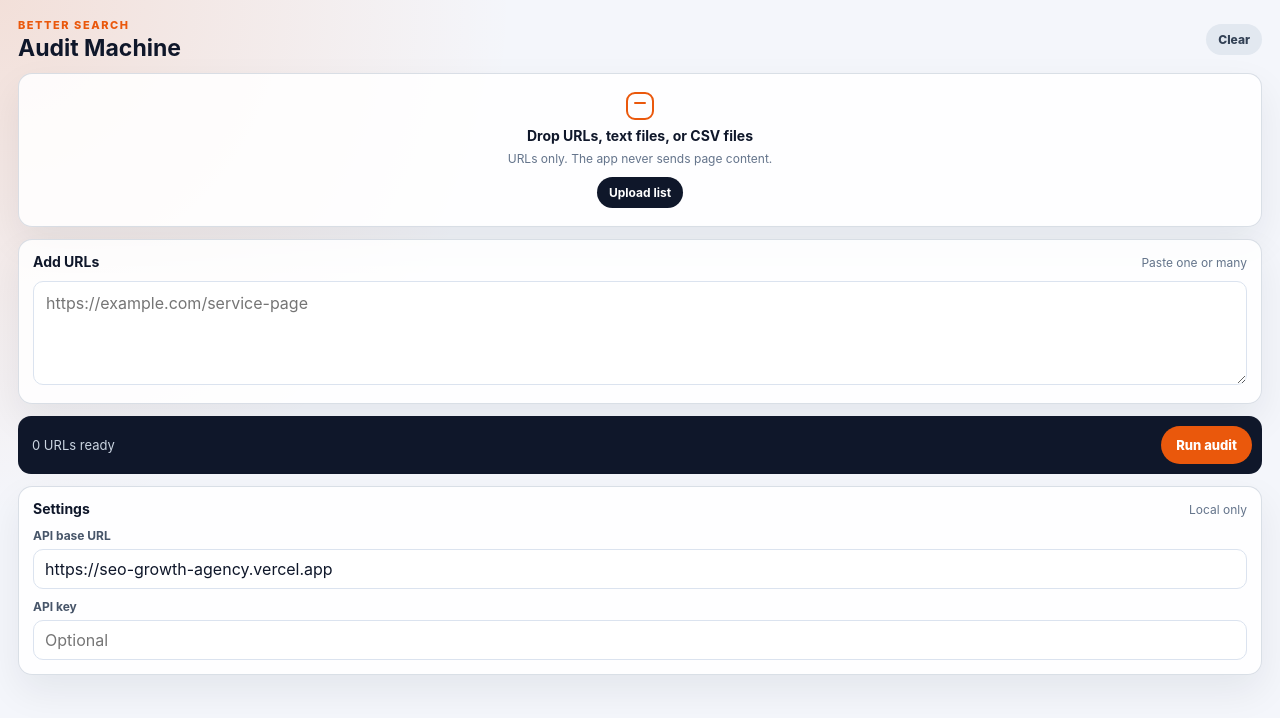
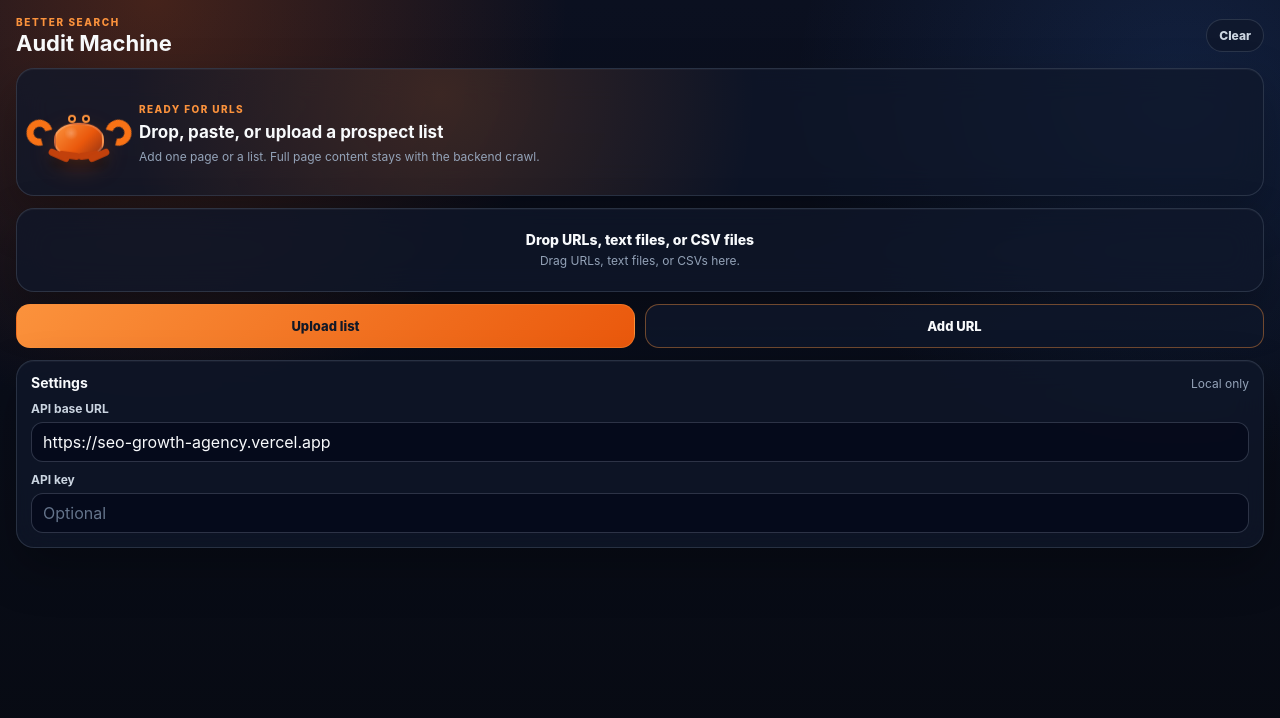
Before and after one commit to tpurdon7/seo-business, a React (Vite) app in the folder audit-mac-app/: page / in a window 1280 px wide. Shown: the top 718 px of the page. Built offline with nearby package versions, Linux system fonts and the light colour scheme.

Commit message:
Refresh Mac audit app UI

```diff
--- a/audit-mac-app/src/App.tsx
+++ b/audit-mac-app/src/App.tsx
@@ -1,7 +1,7 @@
 import { useEffect, useMemo, useState } from "react";
 
 import { createBatchAudit, getAuditJob } from "./lib/api";
-import { parseUrls } from "./lib/parseUrls";
+import { parseUrlFiles, parseUrls } from "./lib/parseUrls";
 import type { AppSettings, AuditJobItem, JobStatus } from "./lib/types";
 import { DropZone } from "./components/DropZone";
 import { JobProgress } from "./components/JobProgress";
@@ -28,6 +28,7 @@ export function App() {
   const [settings, setSettings] = useState<AppSettings>(loadSettings);
   const [draft, setDraft] = useState("");
   const [urls, setUrls] = useState<string[]>([]);
+  const [showUrlInput, setShowUrlInput] = useState(false);
   const [jobId, setJobId] = useState<string | null>(null);
   const [jobStatus, setJobStatus] = useState<JobStatus | null>(null);
   const [audits, setAudits] = useState<AuditJobItem[]>([]);
@@ -109,15 +110,57 @@ export function App() {
         </button>
       </header>
 
+      <section className={running ? "crab-stage crab-stage-active" : "crab-stage"}>
+        <div className="crab-scene" aria-hidden="true">
+          <div className="crab-shadow" />
+          <div className="crab">
+            <span className="claw claw-left" />
+            <span className="claw claw-right" />
+            <span className="eye eye-left" />
+            <span className="eye eye-right" />
+            <span className="shell" />
+            <span className="leg leg-1" />
+            <span className="leg leg-2" />
+            <span className="leg leg-3" />
+            <span className="leg leg-4" />
+          </div>
+        </div>
+        <div>
+          <span className="status-kicker">{running ? "Claude crab is auditing" : "Ready for URLs"}</span>
+          <h2>{running ? "Claws are swinging through the audit queue" : "Drop, paste, or upload a prospect list"}</h2>
+          <p>{running ? "The Mac app is only sending URLs. The Better Search backend is crawling, scoring, and building the reports." : "Add one page or a list. Full page content stays with the backend crawl."}</p>
+        </div>
+      </section>
+
       <DropZone onUrls={addUrls} />
-      <UrlInput value={draft} onChange={setDraft} onUrls={addUrls} />
 
-      <div className="url-count">
+      <div className="quick-actions">
+        <label className="action-button">
+          Upload list
+          <input
+            type="file"
+            accept=".txt,.csv,text/plain,text/csv"
+            multiple
+            onChange={async (event) => {
+              const files = event.currentTarget.files;
+              if (!files) return;
+              addUrls(await parseUrlFiles(files));
+            }}
+          />
+        </label>
+        <button className="action-button action-button-secondary" type="button" onClick={() => setShowUrlInput((current) => !current)}>
+          {showUrlInput ? "Hide URL box" : "Add URL"}
+        </button>
+      </div>
+
+      {showUrlInput || draft ? <UrlInput value={draft} onChange={setDraft} onUrls={addUrls} /> : null}
+
+      {pendingUrls.length > 0 ? <div className="url-count">
         <span>{pendingUrls.length} URL{pendingUrls.length === 1 ? "" : "s"} ready</span>
         <button className="primary-button" type="button" onClick={runAudit} disabled={running}>
           {running ? "Running" : "Run audit"}
         </button>
-      </div>
+      </div> : null}
 
       {error ? <div className="error-box">{error}</div> : null}
 
--- a/audit-mac-app/src/components/DropZone.tsx
+++ b/audit-mac-app/src/components/DropZone.tsx
@@ -44,22 +44,8 @@ export function DropZone({ onUrls }: DropZoneProps) {
       onDragLeave={() => setDragging(false)}
       onDrop={handleDrop}
     >
-      <div className="drop-icon" aria-hidden="true" />
       <p>{message}</p>
-      <span>URLs only. The app never sends page content.</span>
-      <label className="file-button">
-        Upload list
-        <input
-          type="file"
-          accept=".txt,.csv,text/plain,text/csv"
-          multiple
-          onChange={(event) => {
-            if (event.currentTarget.files) {
-              void handleFiles(event.currentTarget.files);
-            }
-          }}
-        />
-      </label>
+      <span>Drag URLs, text files, or CSVs here.</span>
     </div>
   );
 }
--- a/audit-mac-app/src/components/UrlInput.tsx
+++ b/audit-mac-app/src/components/UrlInput.tsx
@@ -10,7 +10,7 @@ export function UrlInput({ value, onChange, onUrls }: UrlInputProps) {
   return (
     <section className="panel">
       <div className="panel-heading">
-        <h2>Add URLs</h2>
+        <h2>Add URL</h2>
         <span>Paste one or many</span>
       </div>
       <textarea
--- a/audit-mac-app/src/styles.css
+++ b/audit-mac-app/src/styles.css
@@ -1,6 +1,6 @@
 :root {
-  color: #0f172a;
-  background: #f4f6fb;
+  color: #eef2ff;
+  background: #070a12;
   font-family:
     Inter, ui-sans-serif, system-ui, -apple-system, BlinkMacSystemFont, "Segoe UI", sans-serif;
   font-synthesis: none;
@@ -17,8 +17,9 @@ body {
   min-width: 360px;
   min-height: 520px;
   background:
-    radial-gradient(circle at top left, rgba(234, 88, 12, 0.14), transparent 34%),
-    #f4f6fb;
+    radial-gradient(circle at 12% 0%, rgba(234, 88, 12, 0.26), transparent 30%),
+    radial-gradient(circle at 92% 12%, rgba(59, 130, 246, 0.15), transparent 28%),
+    linear-gradient(180deg, #0b1020 0%, #070a12 100%);
 }
 
 button,
@@ -32,7 +33,7 @@ textarea {
   min-height: 100vh;
   flex-direction: column;
   gap: 12px;
-  padding: 18px;
+  padding: 16px;
 }
 
 .app-header {
@@ -44,37 +45,229 @@ textarea {
 
 .app-header p {
   margin: 0 0 3px;
-  color: #ea580c;
-  font-size: 11px;
-  font-weight: 800;
-  letter-spacing: 0.14em;
+  color: #fb923c;
+  font-size: 10px;
+  font-weight: 850;
+  letter-spacing: 0.16em;
   text-transform: uppercase;
 }
 
 .app-header h1 {
   margin: 0;
-  color: #0f172a;
-  font-size: 23px;
+  color: #f8fafc;
+  font-size: 22px;
   letter-spacing: 0;
-  line-height: 1.15;
+  line-height: 1.12;
 }
 
 .panel,
-.drop-zone {
-  border: 1px solid rgba(148, 163, 184, 0.35);
-  border-radius: 14px;
-  background: rgba(255, 255, 255, 0.86);
-  box-shadow: 0 16px 38px rgba(15, 23, 42, 0.07);
+.drop-zone,
+.crab-stage {
+  border: 1px solid rgba(148, 163, 184, 0.2);
+  border-radius: 18px;
+  background: rgba(15, 23, 42, 0.74);
+  box-shadow:
+    inset 0 1px 0 rgba(255, 255, 255, 0.04),
+    0 20px 48px rgba(0, 0, 0, 0.28);
+  backdrop-filter: blur(16px);
+}
+
+.crab-stage {
+  display: grid;
+  grid-template-columns: 92px 1fr;
+  gap: 14px;
+  min-height: 128px;
+  align-items: center;
+  overflow: hidden;
+  padding: 16px;
+  position: relative;
+}
+
+.crab-stage::before {
+  position: absolute;
+  inset: 0;
+  background: radial-gradient(circle at 34% 20%, rgba(249, 115, 22, 0.18), transparent 38%);
+  content: "";
+  pointer-events: none;
+}
+
+.crab-stage > * {
+  position: relative;
+}
+
+.crab-stage-active {
+  border-color: rgba(251, 146, 60, 0.48);
+}
+
+.crab-stage h2 {
+  margin: 5px 0 6px;
+  color: #f8fafc;
+  font-size: 17px;
+  line-height: 1.18;
+}
+
+.crab-stage p {
+  margin: 0;
+  color: #94a3b8;
+  font-size: 12px;
+  line-height: 1.45;
+}
+
+.status-kicker {
+  color: #fb923c;
+  font-size: 10px;
+  font-weight: 850;
+  letter-spacing: 0.14em;
+  text-transform: uppercase;
+}
+
+.crab-scene {
+  display: grid;
+  place-items: center;
+  height: 88px;
+  position: relative;
+}
+
+.crab-shadow {
+  position: absolute;
+  bottom: 8px;
+  width: 58px;
+  height: 11px;
+  border-radius: 999px;
+  background: rgba(0, 0, 0, 0.34);
+  filter: blur(4px);
+}
+
+.crab {
+  position: relative;
+  width: 72px;
+  height: 58px;
+  animation: crab-bob 1.4s ease-in-out infinite;
+}
+
+.shell {
+  position: absolute;
+  left: 11px;
+  top: 20px;
+  width: 50px;
+  height: 34px;
+  border: 2px solid rgba(255, 255, 255, 0.18);
+  border-radius: 48% 48% 42% 42%;
+  background:
+    radial-gradient(circle at 33% 28%, rgba(255, 255, 255, 0.24), transparent 18%),
+    linear-gradient(135deg, #fb923c 0%, #ea580c 58%, #9a3412 100%);
+  box-shadow: 0 10px 26px rgba(234, 88, 12, 0.28);
+}
+
+.eye {
+  position: absolute;
+  top: 12px;
+  width: 8px;
+  height: 8px;
+  border: 2px solid #fb923c;
+  border-radius: 999px;
+  background: #020617;
+  z-index: 2;
+}
+
+.eye-left {
+  left: 25px;
+}
+
+.eye-right {
+  right: 25px;
+}
+
+.claw {
+  position: absolute;
+  top: 12px;
+  width: 26px;
+  height: 26px;
+  border: 7px solid #f97316;
+  border-bottom-color: transparent;
+  border-radius: 999px;
+  transform-origin: 50% 100%;
+}
+
+.claw-left {
+  left: -3px;
+  rotate: -34deg;
+  animation: claw-left 0.72s ease-in-out infinite;
+}
+
+.claw-right {
+  right: -3px;
+  rotate: 34deg;
+  animation: claw-right 0.72s ease-in-out infinite;
+}
+
+.leg {
+  position: absolute;
+  bottom: 2px;
+  width: 22px;
+  height: 7px;
+  border-radius: 999px;
+  background: #c2410c;
+}
+
+.leg-1 {
+  left: 5px;
+  rotate: 24deg;
+}
+
+.leg-2 {
+  left: 15px;
+  rotate: 8deg;
+}
+
+.leg-3 {
+  right: 15px;
+  rotate: -8deg;
+}
+
+.leg-4 {
+  right: 5px;
+  rotate: -24deg;
+}
+
+@keyframes crab-bob {
+  0%,
+  100% {
+    transform: translateY(0);
+  }
+  50% {
+    transform: translateY(-4px);
+  }
+}
+
+@keyframes claw-left {
+  0%,
+  100% {
+    transform: rotate(0deg);
+  }
+  50% {
+    transform: rotate(-28deg) translateY(-3px);
+  }
+}
+
+@keyframes claw-right {
+  0%,
+  100% {
+    transform: rotate(0deg);
+  }
+  50% {
+    transform: rotate(28deg) translateY(-3px);
+  }
 }
 
 .drop-zone {
   display: flex;
-  min-height: 126px;
+  min-height: 84px;
   flex-direction: column;
   align-items: center;
   justify-content: center;
-  gap: 7px;
-  padding: 18px;
+  gap: 5px;
+  padding: 16px;
   text-align: center;
   transition:
     border-color 160ms ease,
@@ -83,53 +276,60 @@ textarea {
 }
 
 .drop-zone-active {
-  border-color: #ea580c;
-  background: #fff7ed;
+  border-color: #fb923c;
+  background: rgba(124, 45, 18, 0.48);
   transform: translateY(-1px);
-}
-
-.drop-icon {
-  width: 28px;
-  height: 28px;
-  border: 2px solid #ea580c;
-  border-radius: 9px;
-  position: relative;
-}
-
-.drop-icon::before {
-  position: absolute;
-  inset: 8px 6px auto;
-  height: 2px;
-  border-radius: 999px;
-  background: #ea580c;
-  content: "";
 }
 
 .drop-zone p {
   margin: 0;
-  color: #0f172a;
+  color: #f8fafc;
   font-size: 14px;
-  font-weight: 750;
+  font-weight: 800;
 }
 
 .drop-zone span {
-  color: #64748b;
+  color: #94a3b8;
   font-size: 12px;
 }
 
-.file-button {
-  position: relative;
-  margin-top: 4px;
-  cursor: pointer;
-  border-radius: 999px;
-  background: #0f172a;
-  color: #fff;
-  font-size: 12px;
-  font-weight: 750;
-  padding: 8px 12px;
+.quick-actions {
+  display: grid;
+  grid-template-columns: 1fr 1fr;
+  gap: 10px;
 }
 
-.file-button input {
+.action-button {
+  position: relative;
+  display: inline-flex;
+  min-height: 44px;
+  align-items: center;
+  justify-content: center;
+  cursor: pointer;
+  border: 1px solid rgba(251, 146, 60, 0.42);
+  border-radius: 14px;
+  background: linear-gradient(135deg, #fb923c, #ea580c);
+  color: #111827;
+  font-size: 13px;
+  font-weight: 850;
+  text-align: center;
+  transition:
+    border-color 160ms ease,
+    transform 160ms ease,
+    filter 160ms ease;
+}
+
+.action-button-secondary {
+  background: rgba(15, 23, 42, 0.84);
+  color: #f8fafc;
+}
+
+.action-button:hover {
+  filter: brightness(1.04);
+  transform: translateY(-1px);
+}
+
+.action-button input {
   position: absolute;
   inset: 0;
   cursor: pointer;
@@ -150,13 +350,13 @@ textarea {
 
 .panel-heading h2 {
   margin: 0;
-  color: #0f172a;
+  color: #f8fafc;
   font-size: 14px;
   line-height: 1.2;
 }
 
 .panel-heading span {
-  color: #64748b;
+  color: #94a3b8;
   font-size: 12px;
   white-space: nowrap;
 }
@@ -164,20 +364,25 @@ textarea {
 textarea,
 input {
   width: 100%;
-  border: 1px solid #dbe3ef;
-  border-radius: 10px;
-  background: #fff;
-  color: #0f172a;
+  border: 1px solid rgba(148, 163, 184, 0.28);
+  border-radius: 12px;
+  background: rgba(2, 6, 23, 0.62);
+  color: #f8fafc;
   outline: none;
   transition:
     border-color 160ms ease,
     box-shadow 160ms ease;
 }
 
+textarea::placeholder,
+input::placeholder {
+  color: #64748b;
+}
+
 textarea {
-  min-height: 86px;
+  min-height: 92px;
   resize: vertical;
-  padding: 11px 12px;
+  padding: 12px;
 }
 
 input {
@@ -187,8 +392,8 @@ input {
 
 textarea:focus,
 input:focus {
-  border-color: #ea580c;
-  box-shadow: 0 0 0 4px rgba(234, 88, 12, 0.12);
+  border-color: #fb923c;
+  box-shadow: 0 0 0 4px rgba(249, 115, 22, 0.16);
 }
 
 .url-count {
@@ -196,9 +401,12 @@ input:focus {
   align-items: center;
   justify-content: space-between;
   gap: 12px;
-  border-radius: 13px;
-  background: #0f172a;
-  color: #cbd5e1;
+  border: 1px solid rgba(251, 146, 60, 0.38);
+  border-radius: 16px;
+  background:
+    linear-gradient(135deg, rgba(251, 146, 60, 0.16), rgba(15, 23, 42, 0.84)),
+    rgba(15, 23, 42, 0.92);
+  color: #fed7aa;
   padding: 10px 10px 10px 14px;
   font-size: 13px;
 }
@@ -207,7 +415,7 @@ input:focus {
 .ghost-button {
   border: 0;
   cursor: pointer;
-  font-weight: 800;
+  font-weight: 850;
   transition:
     opacity 160ms ease,
     transform 160ms ease,
@@ -217,15 +425,16 @@ input:focus {
 .primary-button {
   min-height: 38px;
   border-radius: 999px;
-  background: #ea580c;
-  color: #fff;
-  padding: 0 15px;
+  background: #fb923c;
+  color: #111827;
+  padding: 0 16px;
 }
 
 .ghost-button {
+  border: 1px solid rgba(148, 163, 184, 0.2);
   border-radius: 999px;
-  background: #e2e8f0;
-  color: #334155;
+  background: rgba(15, 23, 42, 0.74);
+  color: #cbd5e1;
   padding: 8px 12px;
   font-size: 12px;
 }
@@ -244,10 +453,10 @@ input:focus {
 }
 
 .error-box {
-  border: 1px solid #fecaca;
-  border-radius: 12px;
-  background: #fef2f2;
-  color: #991b1b;
+  border: 1px solid rgba(248, 113, 113, 0.42);
+  border-radius: 14px;
+  background: rgba(127, 29, 29, 0.32);
+  color: #fecaca;
   font-size: 13px;
   line-height: 1.45;
   padding: 10px 12px;
@@ -261,8 +470,9 @@ input:focus {
 }
 
 .progress-summary div {
-  border-radius: 10px;
-  background: #f8fafc;
+  border: 1px solid rgba(148, 163, 184, 0.14);
+  border-radius: 12px;
+  background: rgba(2, 6, 23, 0.46);
   padding: 10px;
 }
 
@@ -272,12 +482,12 @@ input:focus {
 }
 
 .progress-summary strong {
-  color: #0f172a;
+  color: #f8fafc;
   font-size: 18px;
 }
 
 .progress-summary span {
-  color: #64748b;
+  color: #94a3b8;
   font-size: 11px;
 }
 
@@ -295,9 +505,9 @@ input:focus {
   align-items: center;
   justify-content: space-between;
   gap: 10px;
-  border: 1px solid #edf2f7;
-  border-radius: 10px;
-  background: #fff;
+  border: 1px solid rgba(148, 163, 184, 0.15);
+  border-radius: 12px;
+  background: rgba(2, 6, 23, 0.5);
   padding: 9px 10px;
 }
 
@@ -305,7 +515,7 @@ input:focus {
 .report-link span {
   min-width: 0;
   overflow: hidden;
-  color: #334155;
+  color: #cbd5e1;
   font-size: 12px;
   text-overflow: ellipsis;
   white-space: nowrap;
@@ -315,29 +525,29 @@ input:focus {
   flex: 0 0 auto;
   border-radius: 999px;
   font-size: 11px;
-  font-weight: 800;
+  font-weight: 850;
   padding: 4px 8px;
 }
 
 .status-queued {
-  background: #e2e8f0;
-  color: #475569;
+  background: rgba(148, 163, 184, 0.18);
+  color: #cbd5e1;
 }
 
 .status-crawling,
 .status-auditing {
-  background: #ffedd5;
-  color: #c2410c;
+  background: rgba(251, 146, 60, 0.18);
+  color: #fdba74;
 }
 
 .status-complete {
-  background: #dcfce7;
-  color: #166534;
+  background: rgba(34, 197, 94, 0.16);
+  color: #86efac;
 }
 
 .status-failed {
-  background: #fee2e2;
-  color: #991b1b;
+  background: rgba(248, 113, 113, 0.16);
+  color: #fca5a5;
 }
 
 .report-link {
@@ -348,7 +558,7 @@ input:focus {
 }
 
 .report-link strong {
-  color: #ea580c;
+  color: #fb923c;
   font-size: 12px;
 }
 
@@ -362,7 +572,7 @@ input:focus {
 }
 
 .field span {
-  color: #475569;
+  color: #cbd5e1;
   font-size: 12px;
   font-weight: 750;
 }
```
